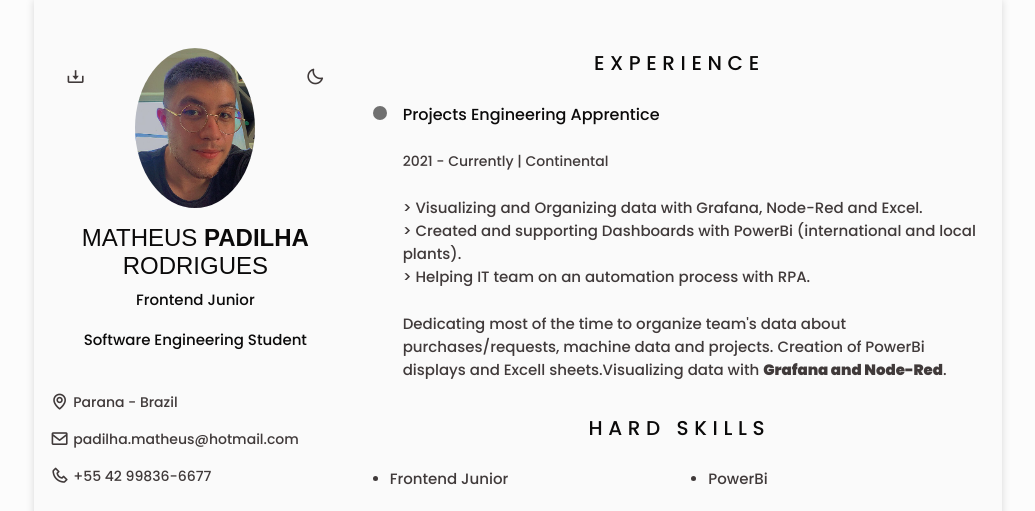
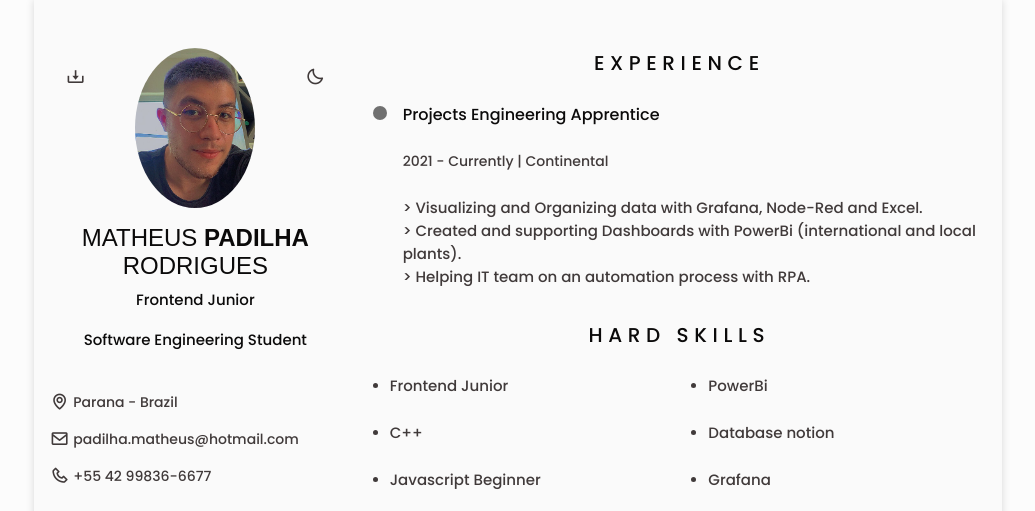
Before and after one commit to Padilha1/CV, a website: page index.html in a window 1280 px wide. Shown: the top 511 px of the page, without its empty margins (122-1157 px from the left). Drawn offline with nearby package versions, Linux system fonts and the light colour scheme; a web font is replaced by a local one.

Commit message:
deleted repeated phrases

```diff
--- a/index.html
+++ b/index.html
@@ -175,8 +175,6 @@
                                     > Visualizing and Organizing data with Grafana, Node-Red and Excel. <br>
                                     > Created and supporting Dashboards with PowerBi (international and local plants). <br>
                                     > Helping IT team on an automation process with RPA.
-                                <p class="experience-description">Dedicating most of the time to organize team's data about purchases/requests, machine data and projects.
-                                    Creation of PowerBi displays and Excell sheets.Visualizing data with <b>Grafana and Node-Red</b>.
                                 </p>
                             </div>
                         </div>
```
